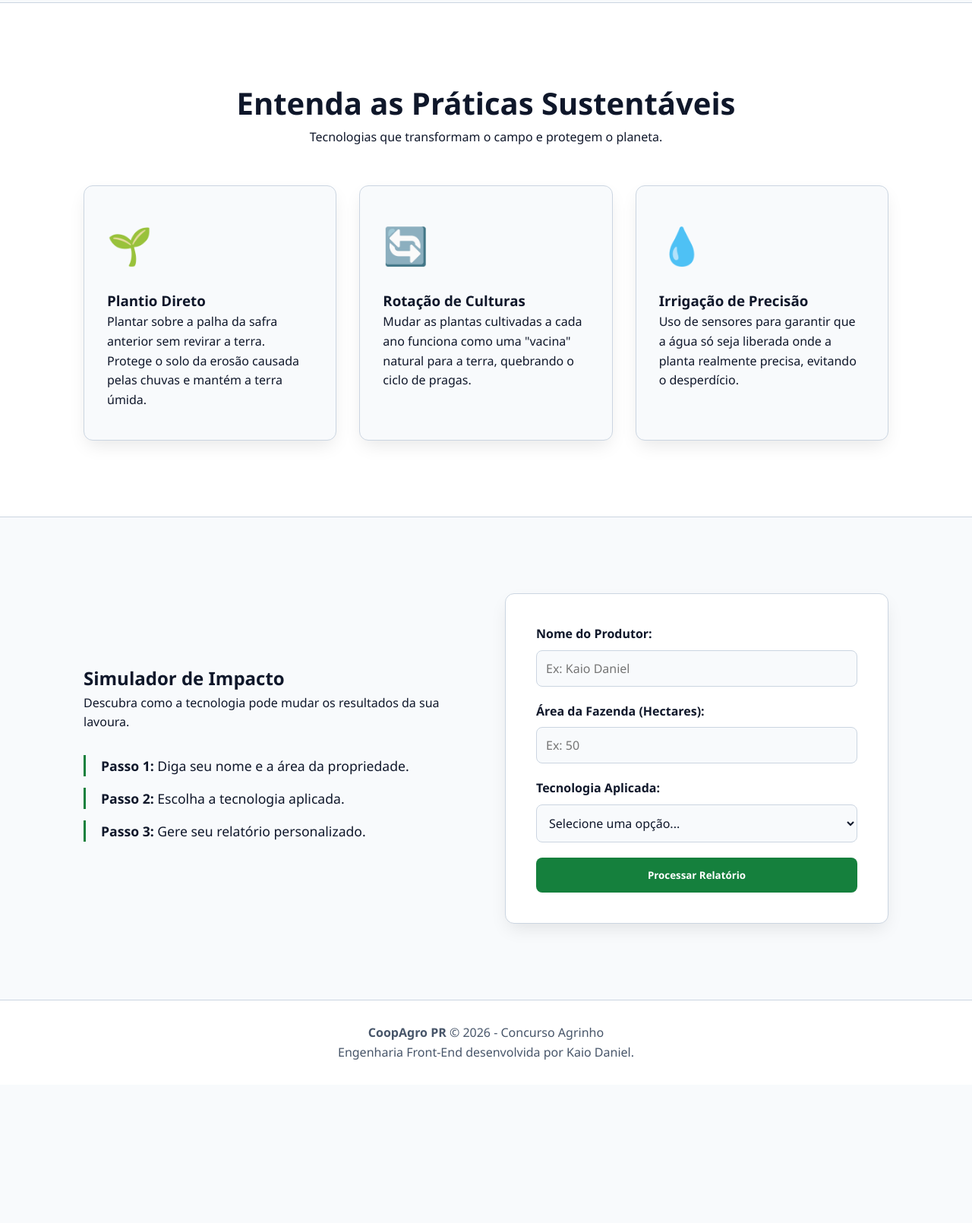
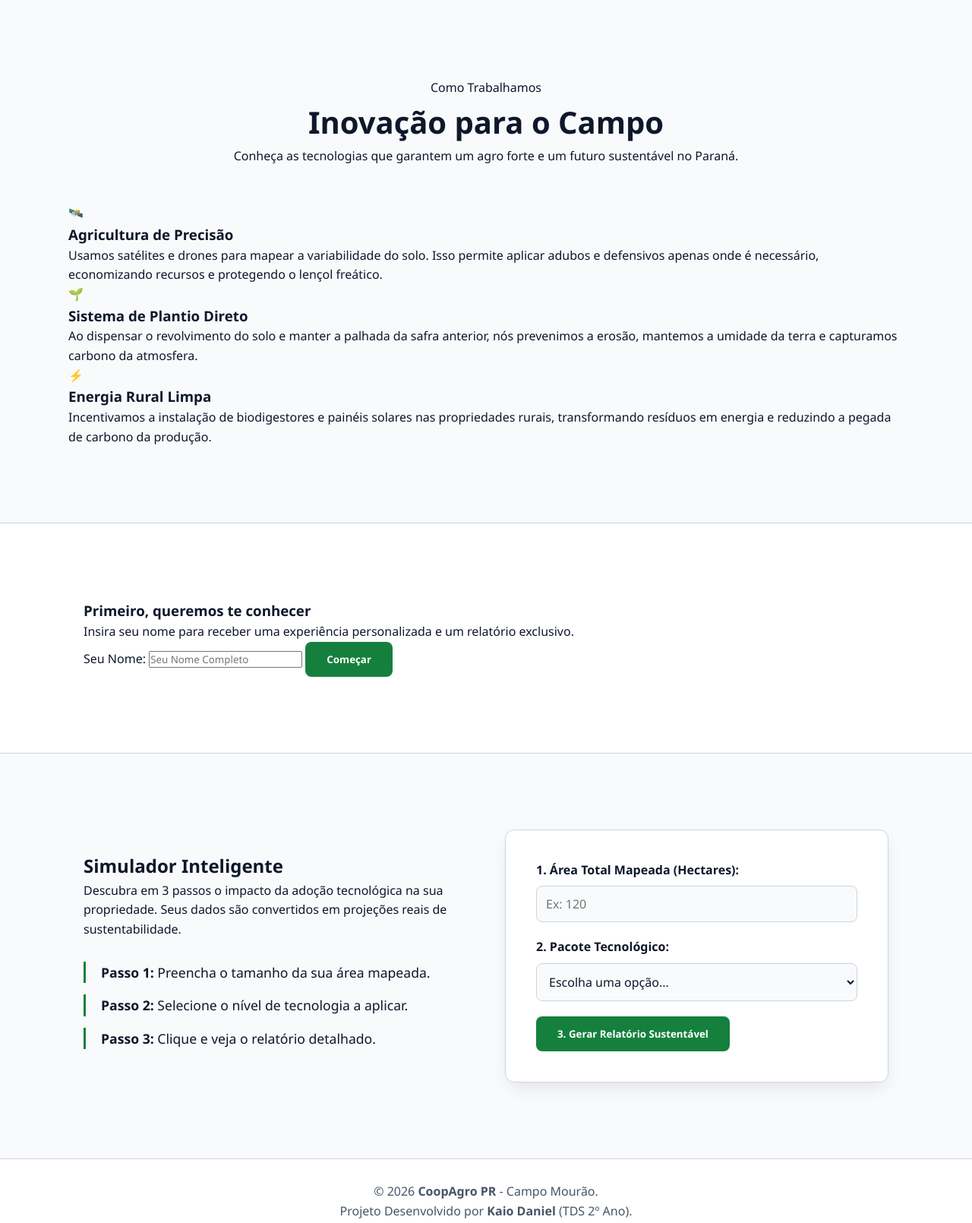
Before and after one commit to Kaiodaniel33/EcoAgro-PR, a plain HTML site: page index.html in a window 1280 px wide. Shown: the part 797-2407 px from the top of the page at 76% size. Before the commit the page ends 2225 px from the top, so only its background shows below. Drawn offline with Linux system fonts and the light colour scheme.

Commit message:
Update index.html

```diff
--- a/index.html
+++ b/index.html
@@ -3,139 +3,143 @@
 <head>
     <meta charset="UTF-8">
     <meta name="viewport" content="width=device-width, initial-scale=1.0">
-    <title>CoopAgro PR | Tecnologia Sustentável</title>
-    <!-- O CSS externo organizado -->
+    <title>CoopAgro PR | Agro Forte, Futuro Sustentável</title>
+    <link rel="preconnect" href="https://fonts.googleapis.com">
+    <link rel="preconnect" href="https://fonts.gstatic.com" crossorigin>
+    <link href="https://fonts.googleapis.com/css2?family=Inter:wght@400;600;800&display=swap" rel="stylesheet">
     <link rel="stylesheet" href="style.css">
 </head>
 <body>
-    <!-- NAVEGAÇÃO DE ALTA PERFORMANCE (Nível 4 Usabilidade) -->
+
     <header class="header-glass">
         <nav class="navbar container">
 
-            <!-- Bloco 1: Logo e Título Animados (Atualizado para .png) -->
-            <a href="#inicio" class="logo-container">
-                <img src="assets/img/logo.png" alt="Logo CoopAgro PR" class="logo-img">
+            <a href="#inicio" class="brand-group">
+                <img src="assets/img/logo.png" alt="Logo CoopAgro PR com folha e circuitos" class="logo-img">
                 <div class="logo-texto">CoopAgro<span>PR</span></div>
             </a>
 
-            <!-- Botão Sanduíche para Celular (Oculto no Desktop) -->
-            <div class="menu-toggle" id="menu-toggle">☰</div>
+            <button id="btn-tema" class="btn-tema" aria-label="Alternar Modo Escuro/Claro">
+                <span id="icone-tema">🌙</span>
+                <span class="texto-tema">Modo Escuro</span>
+            </button>
 
-            <!-- Bloco 2: Menu Central -->
-            <ul class="nav-links" id="nav-links">
-                <li><a href="#inicio" class="nav-item">Início</a></li>
-                <li><a href="#como-funciona" class="nav-item">Como Funciona</a></li>
-                <li><a href="#simulador" class="btn-outline nav-item">Simulador</a></li>
-                <!-- Botão de Tema (Dark/Light Mode) -->
-                <li>
-                    <button id="btn-tema" class="btn-tema" aria-label="Mudar Tema">
-                        <span id="icone-tema">🌙</span>
-                        <span id="texto-tema" class="texto-oculto-mobile">Modo Escuro</span>
-                    </button>
-                </li>
-            </ul>
+            <div class="nav-controls">
+                <ul class="nav-links" id="nav-links">
+                    <li><a href="#inicio" class="nav-item">Início</a></li>
+                    <li><a href="#acoes" class="nav-item">Nossas Ações</a></li>
+                    <li><a href="#simulador" class="btn-outline nav-item">Simulador</a></li>
+                </ul>
+                <div class="menu-toggle" id="menu-toggle">☰</div>
+            </div>
+
         </nav>
     </header>
 
     <main>
-        <!-- SEÇÃO HERO -->
+
         <section id="inicio" class="hero">
             <div class="glow-effect"></div>
             <div class="container hero-conteudo reveal">
-                <span class="badge">Projeto Agrinho 2026</span>
-                <h1>O equilíbrio entre <span>Produção</span> e <span>Natureza</span></h1>
-                <p>Plataforma para produtores rurais do Paraná adotarem práticas de manejo inteligente, garantindo safras recordes e a preservação do meio ambiente.</p>
-                <a href="#simulador" class="btn-primario">Faça um Teste Agora</a>
-            </div>
-        </section>
-
-        <!-- SEÇÃO COMO FUNCIONA -->
-        <section id="como-funciona" class="secao bg-claro">
-            <div class="container">
-                <div class="header-secao reveal">
-                    <h2>Entenda as Práticas Sustentáveis</h2>
-                    <p>Tecnologias que transformam o campo e protegem o planeta.</p>
-                </div>
-
-                <div class="grid-3">
-                    <div class="card reveal" style="transition-delay: 100ms;">
-                        <div class="card-icone">🌱</div>
-                        <h3>Plantio Direto</h3>
-                        <p>Plantar sobre a palha da safra anterior sem revirar a terra. Protege o solo da erosão causada pelas chuvas e mantém a terra úmida.</p>
-                    </div>
-                    <div class="card reveal" style="transition-delay: 200ms;">
-                        <div class="card-icone">🔄</div>
-                        <h3>Rotação de Culturas</h3>
-                        <p>Mudar as plantas cultivadas a cada ano funciona como uma "vacina" natural para a terra, quebrando o ciclo de pragas.</p>
-                    </div>
-                    <div class="card reveal" style="transition-delay: 300ms;">
-                        <div class="card-icone">💧</div>
-                        <h3>Irrigação de Precisão</h3>
-                        <p>Uso de sensores para garantir que a água só seja liberada onde a planta realmente precisa, evitando o desperdício.</p>
-                    </div>
+                <span class="badge">Projeto Agrinho 2026 - Paraná</span>
+                <h1>Tecnologia e Natureza em <span>Perfeito Equilíbrio</span></h1>
+                <p>Nossa plataforma une o conhecimento do campo à inovação tecnológica para construir um agronegócio mais forte, lucrativo e sustentável.</p>
+                <div class="hero-botoes">
+                    <a href="#acoes" class="btn-primario">Descobrir Ações</a>
+                    <a href="#simulador" class="btn-secundario">Testar Simulador</a>
                 </div>
             </div>
         </section>
 
-        <!-- SEÇÃO SIMULADOR -->
+        <section id="acoes" class="secao container">
+            <div class="header-secao reveal">
+                <span class="pre-titulo">Como Trabalhamos</span>
+                <h2>Inovação para o Campo</h2>
+                <p>Conheça as tecnologias que garantem um agro forte e um futuro sustentável no Paraná.</p>
+            </div>
+
+            <div class="grid-cards-acoes">
+                <article class="card-acao reveal" style="transition-delay: 100ms;">
+                    <div class="card-icon">🛰️</div>
+                    <h3>Agricultura de Precisão</h3>
+                    <p>Usamos satélites e drones para mapear a variabilidade do solo. Isso permite aplicar adubos e defensivos apenas onde é necessário, economizando recursos e protegendo o lençol freático.</p>
+                </article>
+                <article class="card-acao reveal" style="transition-delay: 200ms;">
+                    <div class="card-icon">🌱</div>
+                    <h3>Sistema de Plantio Direto</h3>
+                    <p>Ao dispensar o revolvimento do solo e manter a palhada da safra anterior, nós prevenimos a erosão, mantemos a umidade da terra e capturamos carbono da atmosfera.</p>
+                </article>
+                <article class="card-acao reveal" style="transition-delay: 300ms;">
+                    <div class="card-icon">⚡</div>
+                    <h3>Energia Rural Limpa</h3>
+                    <p>Incentivamos a instalação de biodigestores e painéis solares nas propriedades rurais, transformando resíduos em energia e reduzindo a pegada de carbono da produção.</p>
+                </article>
+            </div>
+        </section>
+
+        <section id="boas-vindas" class="secao bg-claro">
+            <div class="container boas-vindas-wrapper reveal">
+                <div class="boas-vindas-form">
+                    <h3>Primeiro, queremos te conhecer</h3>
+                    <p>Insira seu nome para receber uma experiência personalizada e um relatório exclusivo.</p>
+                    <div class="input-grupo-flex">
+                        <label for="nome-usuario" class="visual-hidden">Seu Nome:</label>
+                        <input type="text" id="nome-usuario" placeholder="Seu Nome Completo" required>
+                        <button id="btn-comecar" class="btn-primario">Começar</button>
+                    </div>
+                </div>
+                <div id="greeting-display" class="oculto"></div>
+            </div>
+        </section>
+
         <section id="simulador" class="secao">
             <div class="container grid-simulador reveal">
-                <div class="info-simulador">
-                    <h2>Simulador de Impacto</h2>
-                    <p>Descubra como a tecnologia pode mudar os resultados da sua lavoura.</p>
+                <div class="simulador-texto">
+                    <h2>Simulador Inteligente</h2>
+                    <p>Descubra em 3 passos o impacto da adoção tecnológica na sua propriedade. Seus dados são convertidos em projeções reais de sustentabilidade.</p>
                     <ul class="lista-passos">
-                        <li><strong>Passo 1:</strong> Diga seu nome e a área da propriedade.</li>
-                        <li><strong>Passo 2:</strong> Escolha a tecnologia aplicada.</li>
-                        <li><strong>Passo 3:</strong> Gere seu relatório personalizado.</li>
+                        <li><strong>Passo 1:</strong> Preencha o tamanho da sua área mapeada.</li>
+                        <li><strong>Passo 2:</strong> Selecione o nível de tecnologia a aplicar.</li>
+                        <li><strong>Passo 3:</strong> Clique e veja o relatório detalhado.</li>
                     </ul>
                 </div>
 
                 <div class="box-calculadora">
                     <form id="form-agro">
                         <div class="grupo-input">
-                            <label for="nome-produtor">Nome do Produtor:</label>
-                            <input type="text" id="nome-produtor" placeholder="Ex: Kaio Daniel" required>
+                            <label for="area">1. Área Total Mapeada (Hectares):</label>
+                            <input type="number" id="area" min="1" placeholder="Ex: 120" required>
                         </div>
-
                         <div class="grupo-input">
-                            <label for="hectares">Área da Fazenda (Hectares):</label>
-                            <input type="number" id="hectares" min="1" placeholder="Ex: 50" required>
-                        </div>
-
-                        <div class="grupo-input">
-                            <label for="manejo">Tecnologia Aplicada:</label>
-                            <select id="manejo" required>
-                                <option value="" disabled selected>Selecione uma opção...</option>
-                                <option value="basico">Manejo Convencional</option>
-                                <option value="intermediario">Plantio Direto Básico</option>
-                                <option value="avancado">Agricultura 4.0 (Direto + Rotação + Sensores)</option>
+                            <label for="tecnologia">2. Pacote Tecnológico:</label>
+                            <select id="tecnologia" required>
+                                <option value="" disabled selected>Escolha uma opção...</option>
+                                <option value="convencional">Manejo Convencional (Baixa tecnologia)</option>
+                                <option value="direto">Plantio Direto (Média tecnologia)</option>
+                                <option value="agricultura_40">Agricultura 4.0 (Alta tecnologia + IoT)</option>
                             </select>
                         </div>
-
-                        <button type="submit" id="btn-calcular" class="btn-primario w-100">Processar Relatório</button>
+                        <button type="submit" class="btn-primario btn-block" id="btn-calcular">3. Gerar Relatório Sustentável</button>
                     </form>
 
-                    <!-- Feedback Visual do JS -->
-                    <div id="status-carregamento" class="oculto">
-                        <div class="loader"></div>
-                        <p>Processando dados agronômicos...</p>
+                    <div id="loading" class="oculto">
+                        <div class="spinner"></div>
+                        <p>Processando inteligência agronômica...</p>
                     </div>
 
-                    <!-- Resultado Injetado pelo JS -->
-                    <div id="resultado-relatorio" class="oculto"></div>
+                    <div id="resultado" class="oculto"></div>
                 </div>
             </div>
         </section>
     </main>
 
-    <footer>
-        <div class="container footer-texto">
-            <p><strong>CoopAgro PR</strong> &copy; 2026 - Concurso Agrinho</p>
-            <p>Engenharia Front-End desenvolvida por Kaio Daniel.</p>
+    <footer class="footer-institucional">
+        <div class="container">
+            <p>&copy; 2026 <strong>CoopAgro PR</strong> - Campo Mourão.</p>
+            <p>Projeto Desenvolvido por <strong>Kaio Daniel</strong> (TDS 2º Ano).</p>
         </div>
     </footer>
 
-    <!-- JS Externo -->
     <script src="script.js"></script>
 </body>
 </html>
```
